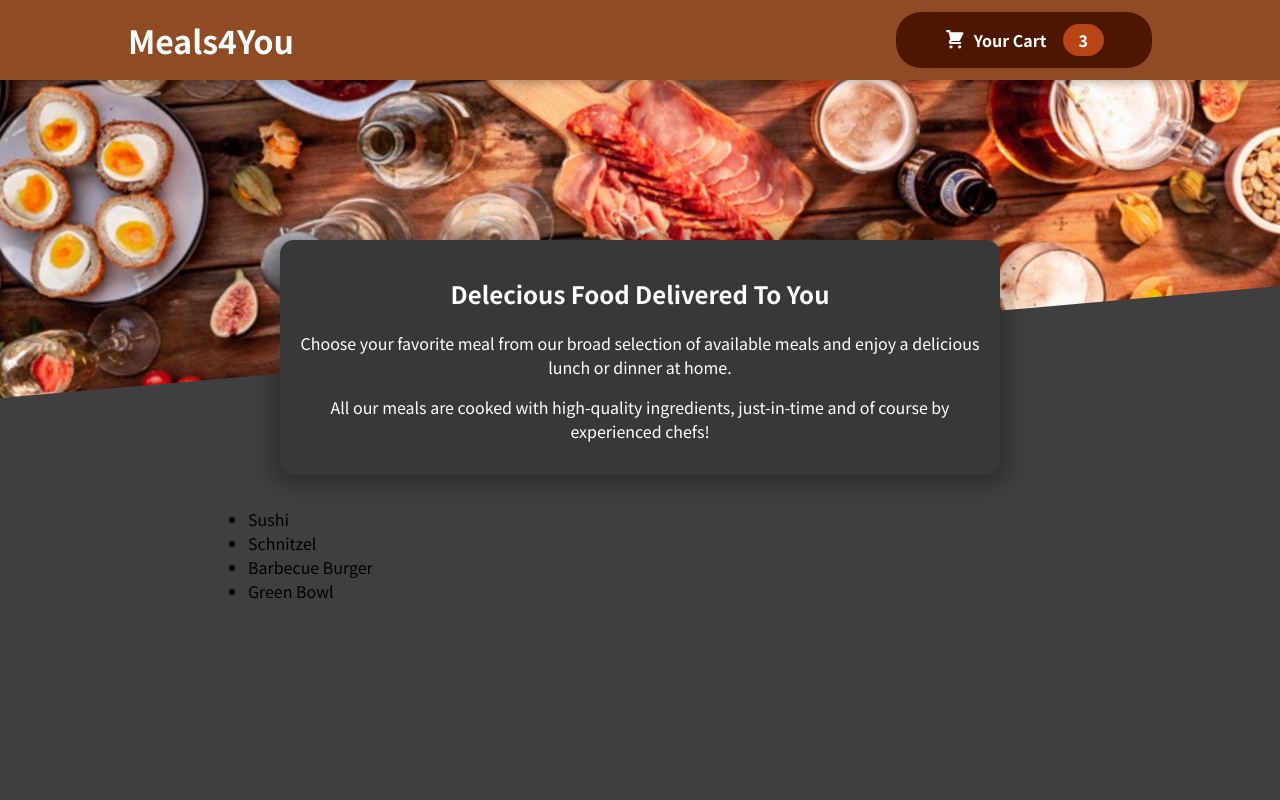
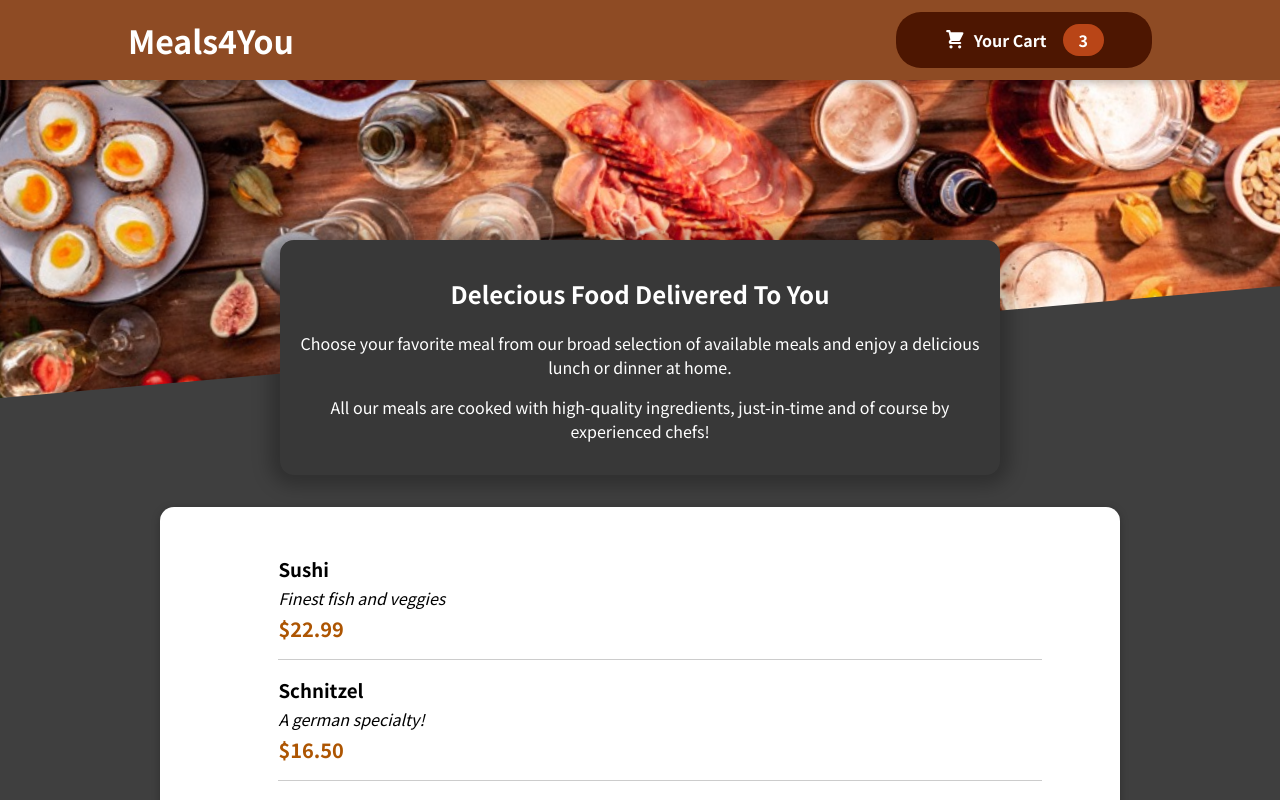
Before and after one commit to brettl1991/food-order-app, a React (Create React App) app: page / in a window 1280 px wide. Shown: the top 800 px of the page. Built offline with nearby package versions, Linux system fonts and the light colour scheme.

Commit message:
feat: add and display individual meal items

```diff
--- a/src/components/Meals/AvailableMeals.js
+++ b/src/components/Meals/AvailableMeals.js
@@ -1,5 +1,7 @@
 import React from "react";
 import styled from "styled-components";
+import Card from "../UI/Card";
+import MealItem from "./MealItem/MealItem";
 
 const DUMMY_MEALS = [
   {
@@ -29,10 +31,19 @@
 ];
 
 const AvailableMeals = () => {
-  const mealsList = DUMMY_MEALS.map((meal) => <li>{meal.name}</li>);
+  const mealsList = DUMMY_MEALS.map((meal) => (
+    <MealItem
+      key={meal.id}
+      name={meal.name}
+      description={meal.description}
+      price={meal.price}
+    />
+  ));
   return (
     <SectionStyle>
-      <MealsStyle>{mealsList}</MealsStyle>
+      <Card>
+        <MealsStyle>{mealsList}</MealsStyle>
+      </Card>
     </SectionStyle>
   );
 };
--- /dev/null
+++ b/src/components/Meals/MealItem/MealItem.js
@@ -0,0 +1,41 @@
+import React from "react";
+import styled from "styled-components";
+
+const MealItem = (props) => {
+  const price = `$${props.price.toFixed(2)}`;
+  return (
+    <SMealItem>
+      <div>
+        <SMealName>{props.name}</SMealName>
+        <SMealDescription>{props.description}</SMealDescription>
+        <SMealPrice>{price}</SMealPrice>
+      </div>
+      <div></div>
+    </SMealItem>
+  );
+};
+
+export default MealItem;
+
+const SMealItem = styled.li`
+  display: flex;
+  justify-content: space-between;
+  margin: 1rem;
+  padding-bottom: 1rem;
+  border-bottom: 1px solid #ccc;
+`;
+
+const SMealName = styled.h3`
+  margin: 0 0 0.25rem 0;
+`;
+
+const SMealDescription = styled.div`
+  font-style: italic;
+`;
+
+const SMealPrice = styled.div`
+  margin-top: 0.25rem;
+  font-weight: bold;
+  color: #ad5502;
+  font-size: 1.25rem;
+`;
```
Also changed, not shown: src/components/Meals/MealItem/MealItemForm.js (added, +7 -0 lines).
